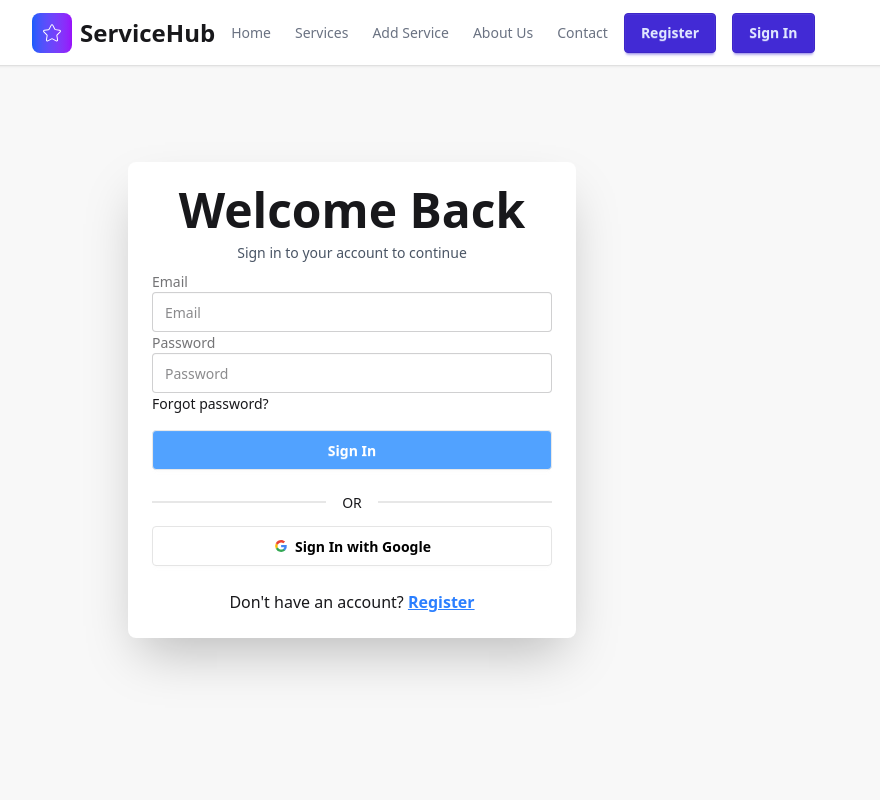
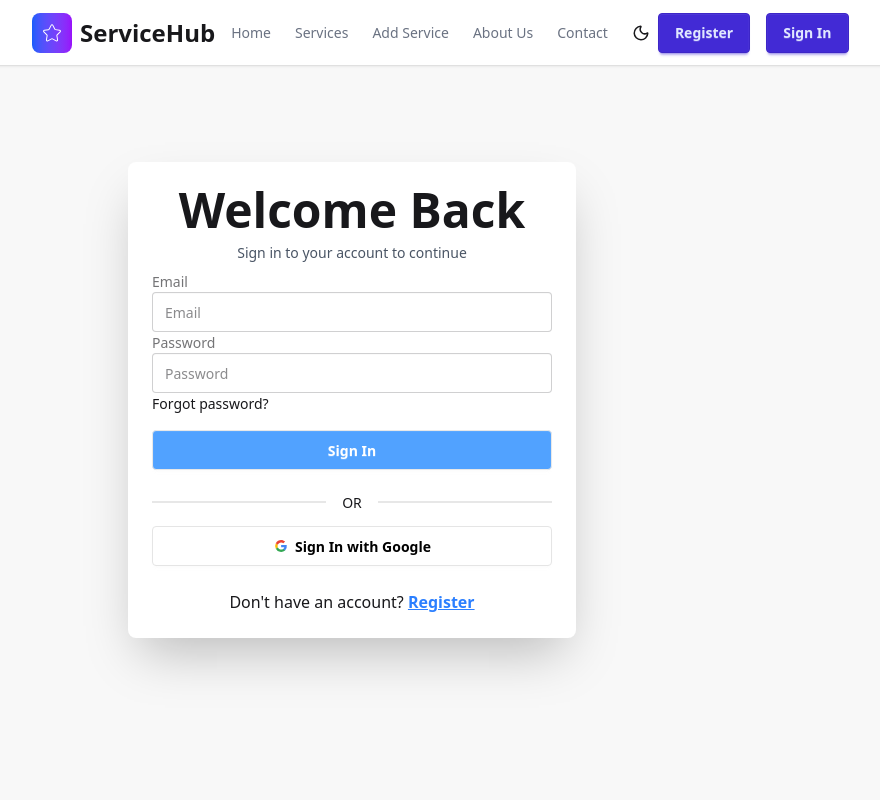
Before and after one commit to SaymaShipra/service-system-client, a React (Vite) app: page /signin in a window 1280 px wide. Shown: the top 800 px of the page, without its empty margins (288-1168 px from the left). Built offline with nearby package versions, Linux system fonts and the light colour scheme; no server answers.

Commit message:
added themeToggle

```diff
--- a/src/components/Navbar.jsx
+++ b/src/components/Navbar.jsx
@@ -12,6 +12,7 @@ import {
 } from "lucide-react";
 import { BiPlus } from "react-icons/bi";
 import { Settings } from "lucide";
+import ThemeToggle from "./ThemeToggle";
 
 const Navbar = () => {
   const { user, signOutUser } = useContext(AuthContext);
@@ -129,6 +130,7 @@ const Navbar = () => {
       </div>
 
       <div className="navbar-end">
+        <ThemeToggle></ThemeToggle>
         {user ? (
           <div className="dropdown dropdown-end">
             <label
--- /dev/null
+++ b/src/components/ThemeToggle.jsx
@@ -0,0 +1,37 @@
+import React, { useEffect, useState } from "react";
+import { Sun, Moon } from "lucide-react";
+
+const ThemeToggle = () => {
+  const getSystemTheme = () =>
+    window.matchMedia &&
+    window.matchMedia("(prefers-color-scheme: dark)").matches
+      ? "dark"
+      : "light";
+
+  const [theme, setTheme] = useState(getSystemTheme);
+
+  useEffect(() => {
+    // Apply DaisyUI theme
+    document.documentElement.setAttribute("data-theme", theme);
+  }, [theme]);
+
+  // keyboard accessible toggle handler
+  const toggle = () => setTheme((t) => (t === "light" ? "dark" : "light"));
+
+  return (
+    <button
+      onClick={toggle}
+      aria-label={`Switch to ${theme === "light" ? "dark" : "light"} theme`}
+      title={`Switch to ${theme === "light" ? "dark" : "light"} theme`}
+      className="p-2 cursor-pointer "
+    >
+      {theme === "light" ? (
+        <Moon size={18} aria-hidden="true" />
+      ) : (
+        <Sun size={18} aria-hidden="true" />
+      )}
+    </button>
+  );
+};
+
+export default ThemeToggle;
```
